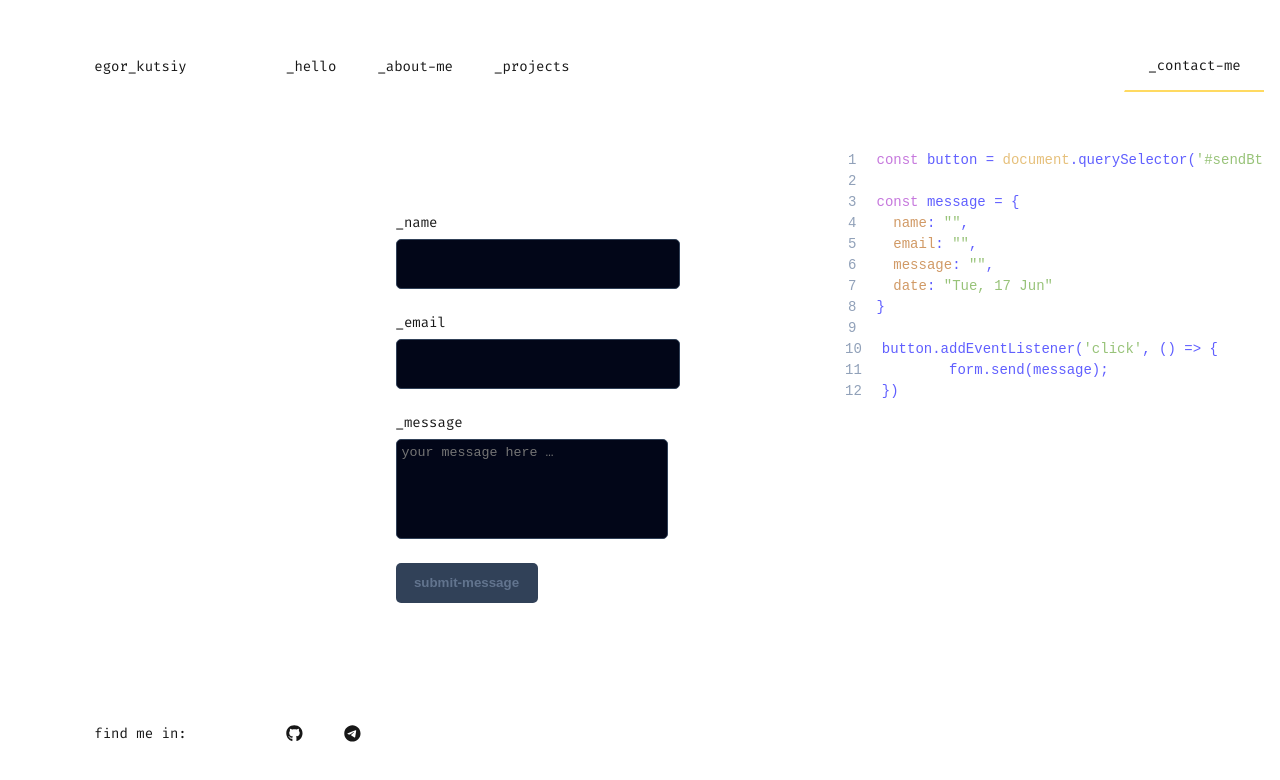
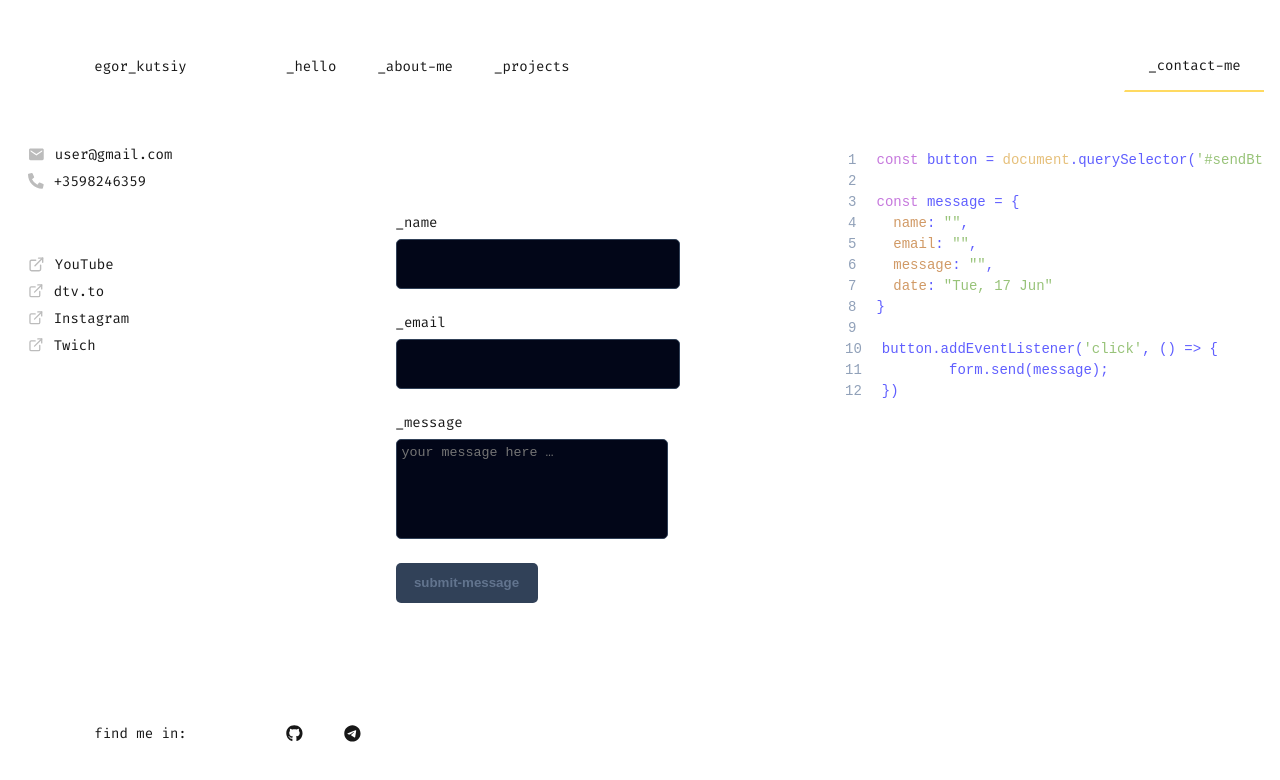
Before and after one commit to Kutsiy/NxWedApp, a Next.js app: page /contacts in a window 1280 px wide. Shown: the top 780 px of the page. Built offline with nearby package versions, Linux system fonts and the light colour scheme.

Commit message:
feat: added opened flag to dropdown

```diff
--- a/src/app/contacts/page.tsx
+++ b/src/app/contacts/page.tsx
@@ -36,13 +36,13 @@ button.addEventListener('click', () => {
   return (
     <div className={styles.contacts__wrapper}>
       <div className={styles.contacts__menu}>
-        <Dropdown title="contacts">
+        <Dropdown title="contacts" opened>
           <DropItem icon={<IoMdMail />}>user@gmail.com</DropItem>
           <DropItem icon={<FaPhoneAlt />} iconSize="1.4rem">
             +3598246359
           </DropItem>
         </Dropdown>
-        <Dropdown title="find-me-also-in" topBorder={true}>
+        <Dropdown title="find-me-also-in" topBorder={true} opened>
           <DropItem
             icon={<FiExternalLink />}
             cursorPointer={true}
--- a/src/components/dropdown/dropdown.tsx
+++ b/src/components/dropdown/dropdown.tsx
@@ -17,6 +17,7 @@ interface Props {
   childGap?: string;
   children: ReactNode | ReactNode[];
   topBorder?: boolean;
+  opened?: boolean;
 }
 
 const Dropdown = ({
@@ -27,8 +28,9 @@ const Dropdown = ({
   childGap = "8px",
   type = "heavy",
   topBorder = false,
+  opened = false,
 }: Props) => {
-  const [dropOpen, changeOpen] = useState(false);
+  const [dropOpen, changeOpen] = useState(opened ? true : false);
   const Icon =
     type === "heavy"
       ? dropOpen
```
